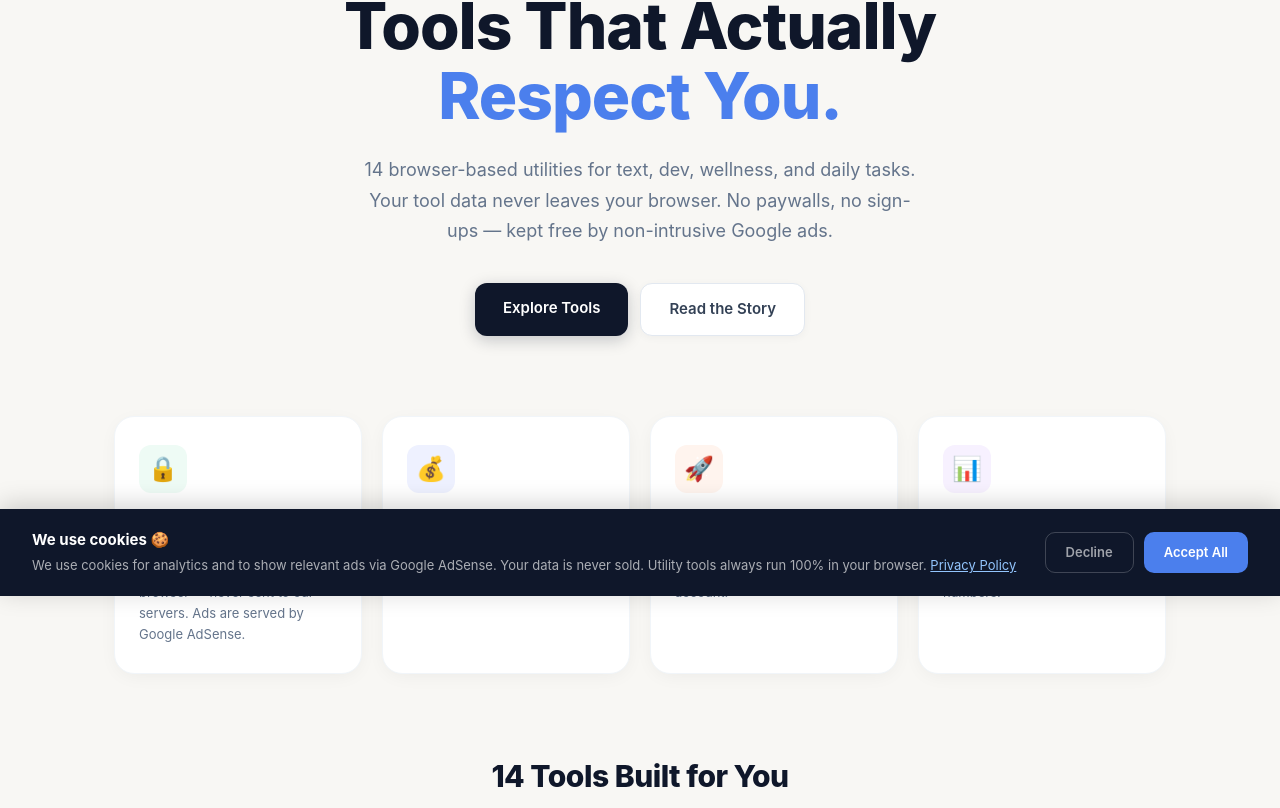
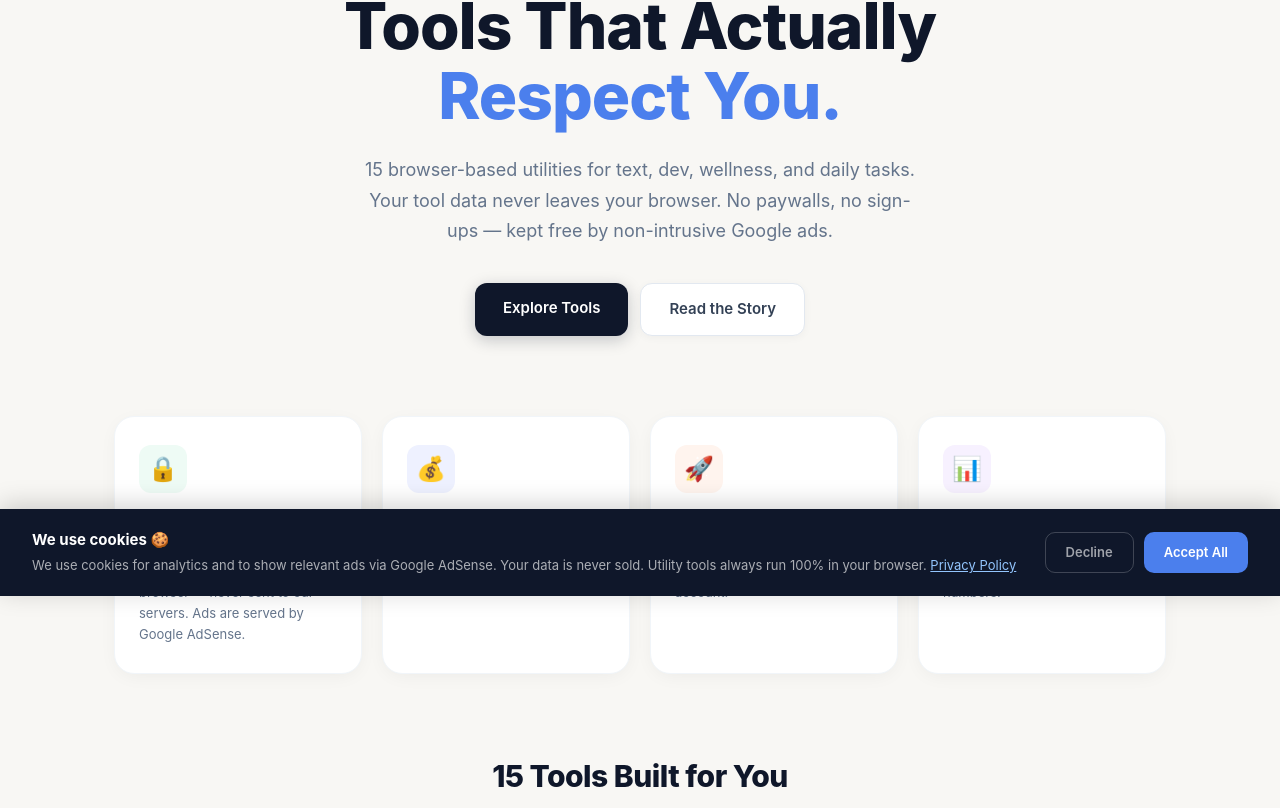
Before and after one commit to rakeshv02/tabutility-landing, a React (Vite) app: page / in a window 1280 px wide. Shown: the part 204-1012 px from the top of the page. Built offline with nearby package versions, Linux system fonts and the light colour scheme.

Commit message:
Update App.jsx

```diff
--- a/src/App.jsx
+++ b/src/App.jsx
@@ -12,7 +12,7 @@ const colorMap = {
 const faqs = [
   {
     q: "Are all tools truly free?",
-    a: "Yes. All 11 utility tools are 100% free forever with no sign-up required. Our 3 hybrid tools (Email Writer, Content Repurposer, AI Summarizer) offer free tiers with optional paid upgrades for power users.",
+    a: "Yes. All 12 utility tools are 100% free forever with no sign-up required. Our 3 hybrid tools (Email Writer, Content Repurposer, AI Summarizer) offer free tiers with optional paid upgrades for power users.",
   },
   {
     q: "Do you store my data?",
@@ -235,7 +235,7 @@ export default function App() {
             margin: "0 auto 36px",
           }}
         >
-          14 browser-based utilities for text, dev, wellness, and daily tasks.
+          15 browser-based utilities for text, dev, wellness, and daily tasks.
           Your tool data never leaves your browser. No paywalls, no sign-ups — kept free by non-intrusive Google ads.
         </p>
         <div
@@ -385,7 +385,7 @@ export default function App() {
               letterSpacing: "-0.5px",
             }}
           >
-            14 Tools Built for You
+            15 Tools Built for You
           </h2>
           <p style={{ color: "#64748b", margin: 0, fontSize: 15 }}>
             No sign-up, no tracking, completely free.
```
